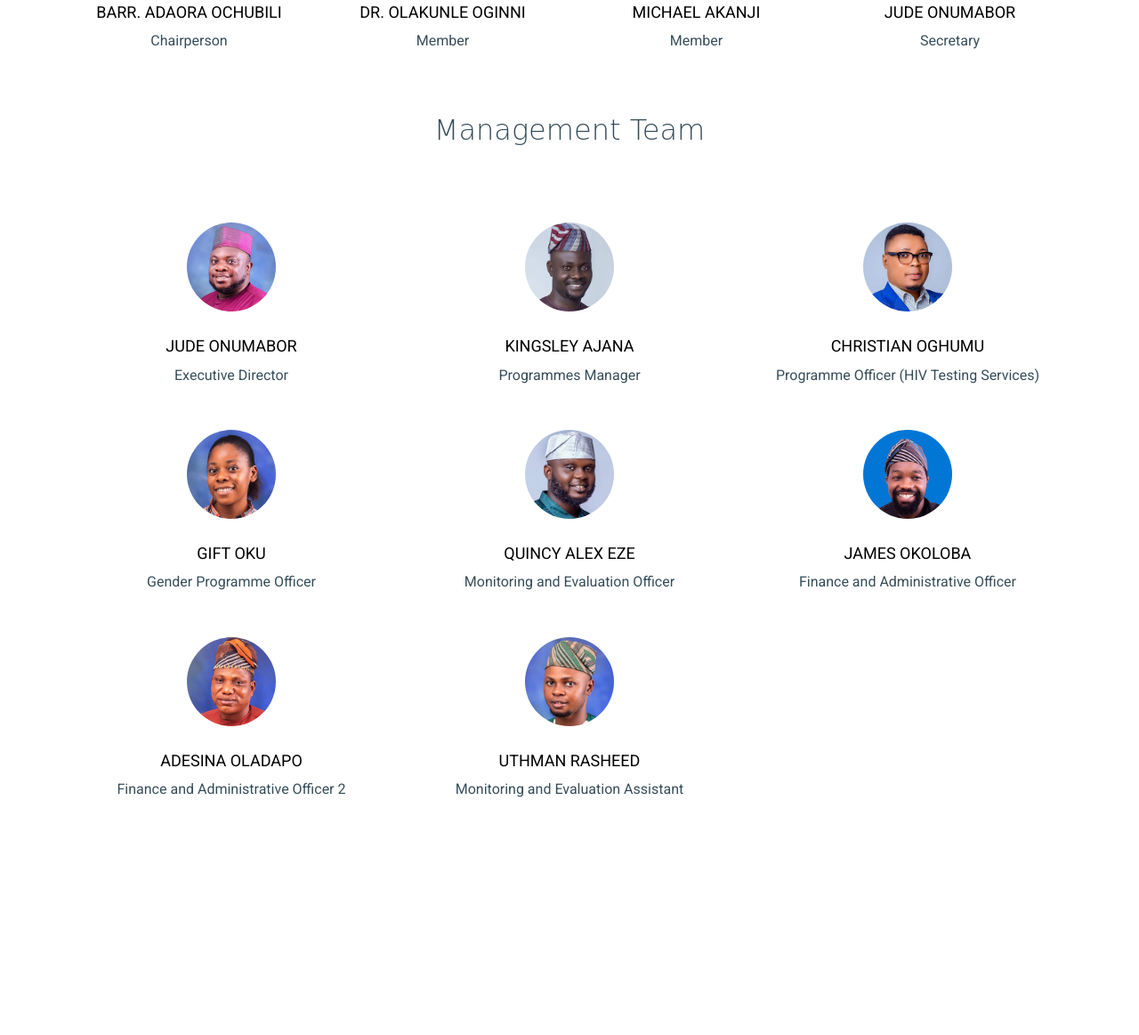
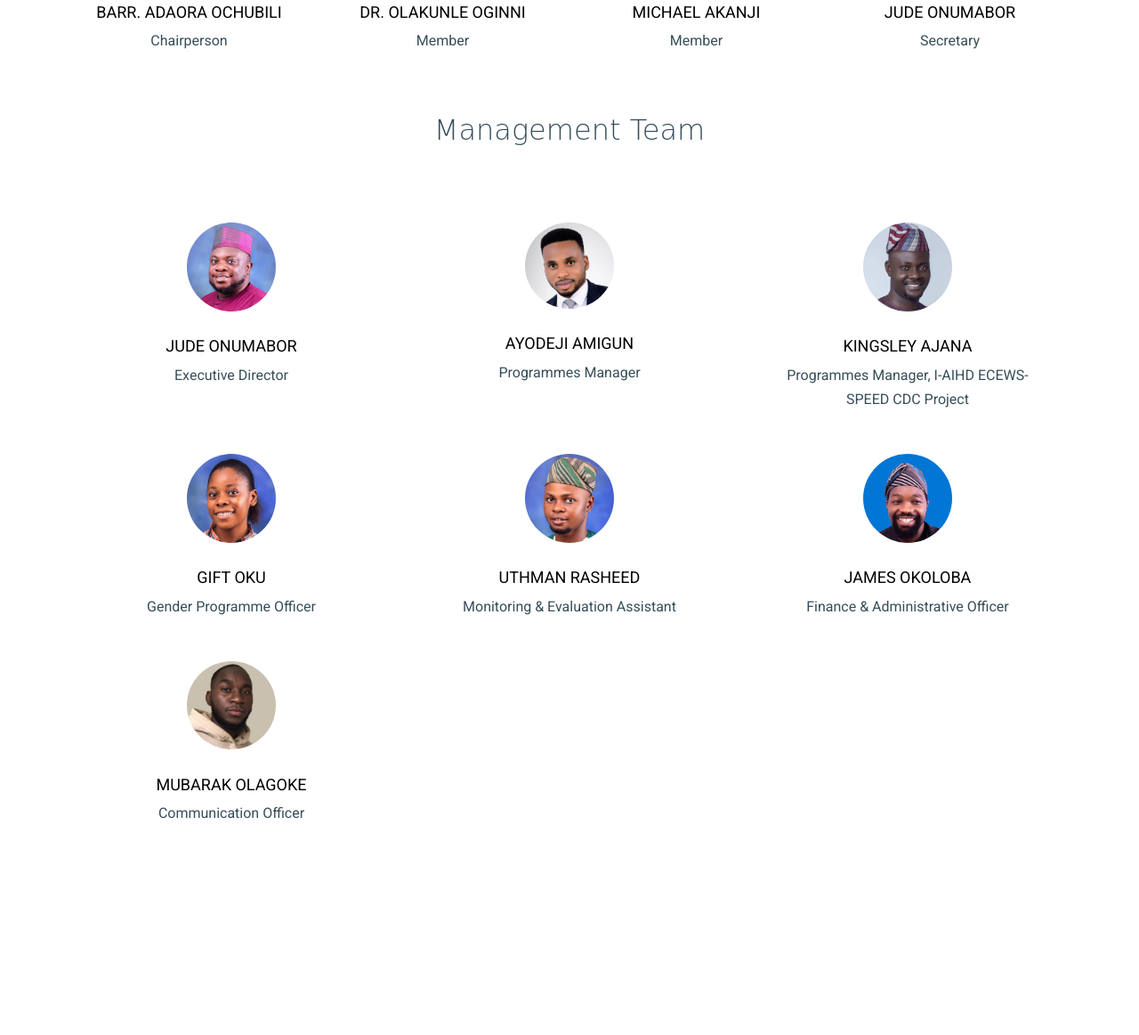
Before and after one commit to Ajirin01/i-aihd, a PHP site: page /about.php in a window 1280 px wide. Shown: the part 3142-4305 px from the top of the page at 89% size. Run offline with PHP 8.4, Linux system fonts and the light colour scheme; some web fonts are replaced.

Commit message:
management team updated

```diff
--- a/partial_templates/site/about.php
+++ b/partial_templates/site/about.php
@@ -210,10 +210,10 @@
                 <div class="col-lg-4 col-md-6 mb-5">
                     <div class="post-entry-1 h-100 bg-white text-center">
                         <a href="#" class="d-inline-block">
-                            <img src="images/kingsley_ajana.jpg" alt="Kingsley Ajana" class="img-fluid">
+                            <img src="images/ayodeji_amigun.jpg" alt="Ayodeji Amigun" class="img-fluid">
                         </a>
                         <div class="post-entry-1-contents">
-                            <h2>Kingsley Ajana</h2>
+                            <h2>Ayodeji Amigun</h2>
                             <span>Programmes Manager</span>
                         </div>
                     </div>
@@ -222,11 +222,11 @@
                 <div class="col-lg-4 col-md-6 mb-5">
                     <div class="post-entry-1 h-100 bg-white text-center">
                         <a href="#" class="d-inline-block">
-                            <img src="images/christian_oghumu.jpg" alt="Christian Oghumu" class="img-fluid">
+                            <img src="images/kingsley_ajana.jpg" alt="Kingsley Ajana" class="img-fluid">
                         </a>
                         <div class="post-entry-1-contents">
-                            <h2>Christian Oghumu</h2>
-                            <span>Programme Officer (HIV Testing Services)</span>
+                            <h2>Kingsley Ajana</h2>
+                            <span>Programmes Manager, I-AIHD ECEWS-SPEED CDC Project</span>
                         </div>
                     </div>
                 </div>
@@ -268,18 +268,6 @@
                     </div>
                 </div>
 
-                <div class="col-lg-4 col-md-6 mb-5">
-                    <div class="post-entry-1 h-100 bg-white text-center">
-                        <a href="#" class="d-inline-block">
-                            <img src="images/alex.jpg" alt="Alex" class="img-fluid">
-                        </a>
-                        <div class="post-entry-1-contents">
-                            <h2>Quincy Alex Eze</h2>
-                            <span>Monitoring and Evaluation Officer</span>
-                        </div>
-                    </div>
-                </div>
-
                 <!-- <div class="col-lg-4 col-md-6 mb-5">
                     <div class="post-entry-1 h-100 bg-white text-center">
                         <a href="#" class="d-inline-block">
@@ -292,6 +280,17 @@
                     </div>
                 </div> -->
 
+                <div class="col-lg-4 col-md-6 mb-5">
+                    <div class="post-entry-1 h-100 bg-white text-center">
+                        <a href="#" class="d-inline-block">
+                            <img src="images/uthman_rasheed.jpg" alt="Uthman Rasheed" class="img-fluid">
+                        </a>
+                        <div class="post-entry-1-contents">
+                            <h2>Uthman Rasheed</h2>
+                            <span>Monitoring & Evaluation Assistant</span>
+                        </div>
+                    </div>
+                </div>
 
 
                 <div class="col-lg-4 col-md-6 mb-5">
@@ -301,7 +300,7 @@
                         </a>
                         <div class="post-entry-1-contents">
                             <h2>James Okoloba</h2>
-                            <span>Finance and Administrative Officer</span>
+                            <span>Finance & Administrative Officer</span>
                         </div>
                     </div>
                 </div>
@@ -309,26 +308,16 @@
                 <div class="col-lg-4 col-md-6 mb-5">
                     <div class="post-entry-1 h-100 bg-white text-center">
                         <a href="#" class="d-inline-block">
-                            <img src="images/adesina_oladapo.jpg" alt="Adesina Oladapo" class="img-fluid">
+                            <img src="images/mubarak_olagoke.jpg" alt="Mubarak Olagoke" class="img-fluid">
                         </a>
                         <div class="post-entry-1-contents">
-                            <h2>Adesina Oladapo</h2>
-                            <span>Finance and Administrative Officer 2</span>
+                            <h2>Mubarak Olagoke</h2>
+                            <span>Communication Officer</span>
                         </div>
                     </div>
                 </div>
 
-                <div class="col-lg-4 col-md-6 mb-5">
-                    <div class="post-entry-1 h-100 bg-white text-center">
-                        <a href="#" class="d-inline-block">
-                            <img src="images/uthman_rasheed.jpg" alt="Uthman Rasheed" class="img-fluid">
-                        </a>
-                        <div class="post-entry-1-contents">
-                            <h2>Uthman Rasheed</h2>
-                            <span>Monitoring and Evaluation Assistant</span>
-                        </div>
-                    </div>
-                </div>
+
 
             </div>
 
```
Also changed, not shown: images/ayodeji_amigun.jpg (added), images/mubarak_olagoke.jpg (added).
